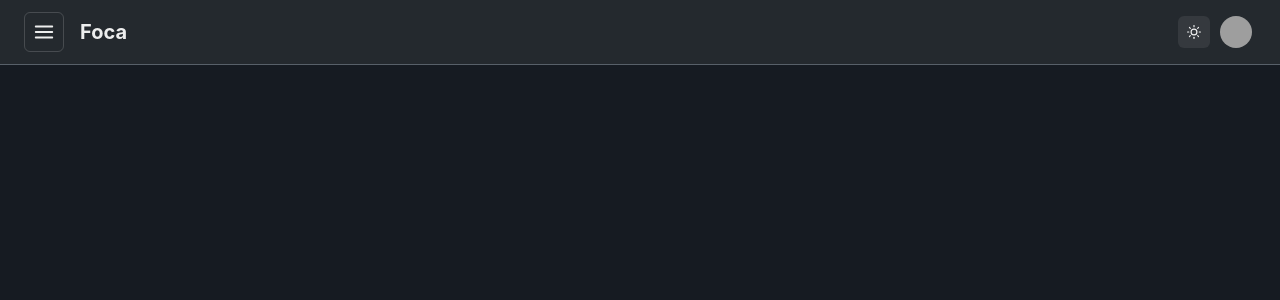
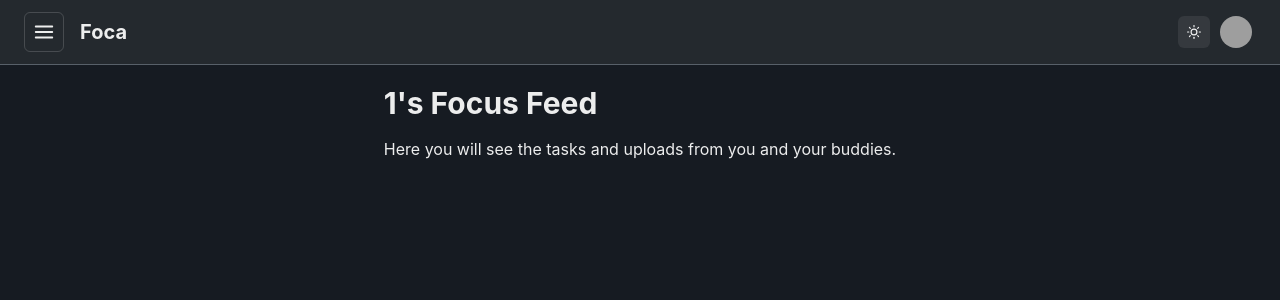
Before and after one commit to Kingwu12/FocaFounderHack, a React (Vite) app in the folder Foca/: page /focusfeed/1 in a window 1280 px wide. Before the commit this address had no page. Shown: the top 300 px of the page. Built offline with nearby package versions, Linux system fonts and the light colour scheme; grey boxes are pictures that could not be loaded.

Commit message:
FocusFeed Init

```diff
--- a/Foca/src/App.jsx
+++ b/Foca/src/App.jsx
@@ -4,6 +4,7 @@ import AuthPage from './pages/AuthPage/AuthPage';
 import PageLayout from './layouts/PageLayout';
 import ProfilePage from './pages/ProfilePage/ProfilePage';
 import FocusDashBoard from './pages/FocusDashBoard/FocusDashBoard';
+import FocusFeedPage from './pages/FocusFeedPage/FocusFeedPage';
 
 function App() {
   return (
@@ -12,6 +13,7 @@ function App() {
         <Route path='/dashboard/:username' element={<FocusDashBoard />} />
         <Route path='/auth' element={<AuthPage />} />
         <Route path='/profile/:username' element={<ProfilePage />} />
+        <Route path='/focusfeed/:username' element={<FocusFeedPage />} />
       </Routes>
     </PageLayout>
   );
--- a/Foca/src/components/HeaderBar/AvatarDrawer.jsx
+++ b/Foca/src/components/HeaderBar/AvatarDrawer.jsx
@@ -38,7 +38,7 @@ const AvatarDrawer = ({ userData }) => {
       />
       <Drawer isOpen={isOpen} placement='right' onClose={onClose}>
         <DrawerOverlay>
-          <DrawerContent>
+          <DrawerContent borderTopLeftRadius='lg' borderBottomLeftRadius='lg'>
             <DrawerCloseButton />
             <DrawerHeader>
               <Flex alignItems='center'>
--- a/Foca/src/components/HeaderBar/HamburgerDrawer.jsx
+++ b/Foca/src/components/HeaderBar/HamburgerDrawer.jsx
@@ -13,7 +13,7 @@ import {
 } from '@chakra-ui/react';
 import { HamburgerIcon } from '@chakra-ui/icons';
 import { useNavigate } from 'react-router-dom';
-import userData from '../../data/userData'; // Ensure you have access to userData
+import userData from '../../data/userData';
 
 const HamburgerDrawer = () => {
   const { isOpen, onOpen, onClose } = useDisclosure();
@@ -21,6 +21,11 @@ const HamburgerDrawer = () => {
 
   const handleHomeClick = () => {
     navigate(`/dashboard/${userData.username}`);
+    onClose();
+  };
+
+  const handleFocusFeedClick = () => {
+    navigate(`/focusfeed/${userData.username}`);
     onClose();
   };
 
@@ -38,12 +43,15 @@ const HamburgerDrawer = () => {
       </Box>
       <Drawer isOpen={isOpen} placement='left' onClose={onClose}>
         <DrawerOverlay>
-          <DrawerContent borderTopRightRadius='md' borderBottomRightRadius='md'>
+          <DrawerContent borderTopRightRadius='lg' borderBottomRightRadius='lg'>
             <DrawerCloseButton />
             <DrawerHeader>Foca</DrawerHeader>
             <DrawerBody>
               <Button w='100%' mb={4} onClick={handleHomeClick}>
                 Home
+              </Button>
+              <Button w='100%' mb={4} onClick={handleFocusFeedClick}>
+                Focus Feed
               </Button>
               <Button w='100%' mb={4} onClick={onClose}>
                 Profile
--- /dev/null
+++ b/Foca/src/pages/FocusFeedPage/FocusFeedPage.jsx
@@ -0,0 +1,19 @@
+import React from 'react';
+import { Box, Heading, Text } from '@chakra-ui/react';
+import { useParams } from 'react-router-dom';
+
+const FocusFeedPage = () => {
+  const { username } = useParams();
+
+  return (
+    <Box p={5}>
+      <Heading as='h2' size='lg' mb={4}>
+        {username}'s Focus Feed
+      </Heading>
+      {/* Content for the focus feed will go here */}
+      <Text>Here you will see the tasks and uploads from you and your buddies.</Text>
+    </Box>
+  );
+};
+
+export default FocusFeedPage;
```
